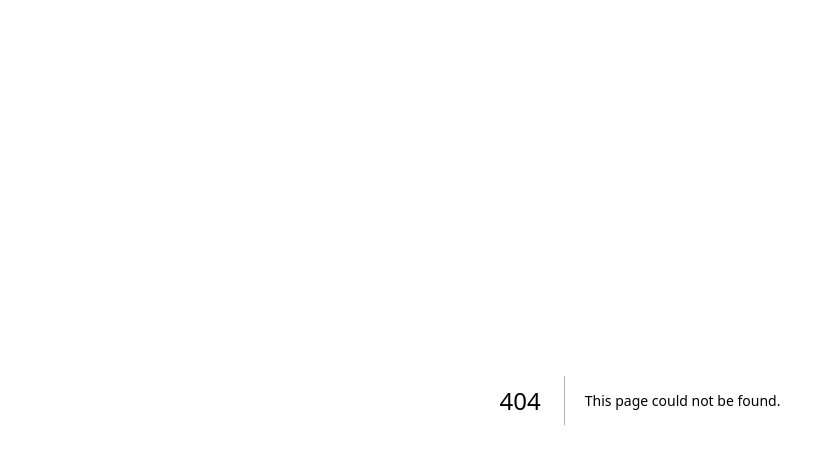
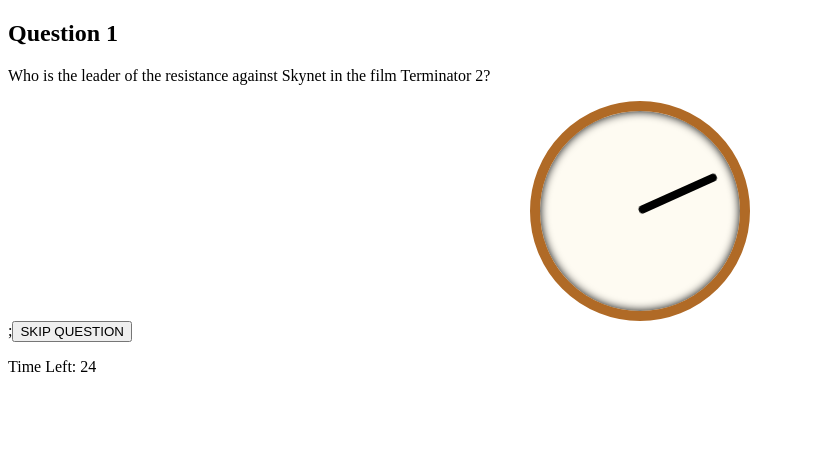
Before and after one commit to drnoir/30SecondQuiz, a Next.js app: page /components/Questions in a window 1280 px wide. Before the commit this address had no page. Shown: the top 464 px of the page, without its empty margins (0-835 px from the left). Built offline with nearby package versions, Linux system fonts and the light colour scheme.

Commit message:
# working on component logic for Button.tsx - added end screen layout - ternary's for switching in JSX

```diff
--- a/pages/components/Button.tsx
+++ b/pages/components/Button.tsx
@@ -2,8 +2,6 @@
 interface ButtonProps {
     Title: string;
 }
-
-
 export default function Button ({Title}, correctAnswer) {
     async function handleSubmit(e, correctAnswer) {
         e.preventDefault();
--- a/pages/components/Question.tsx
+++ b/pages/components/Questions.tsx
@@ -12,19 +12,19 @@ export default function Questions() {
     // }
 
     const questionsList = [
-        { number: 1, question: "Who is the leader of the resistance against Skynet in the film Terminator 2", answers: [
+        { number: 1, question: "Who is the leader of the resistance against Skynet in the film Terminator 2?", answers: [
                 "John Connor",
                 "Boss Hog",
                 "Barry White",
                 "Sarah Connor"],
             correctAnswer: "John Connor"},
-        { number: 2, question: "Blablab", answers: [
+        { number: 2, question: "question2", answers: [
                 "John Connor",
                 "Boss Hog",
                 "Barry White",
                 "Sarah Connor"],
             correctAnswer: "John Connor"},
-        { number: 3, question: "Blablab", answers: [
+        { number: 3, question: "question3", answers: [
                 "John Connor",
                 "Boss Hog",
                 "Barry White",
@@ -33,6 +33,7 @@ export default function Questions() {
     ];
     // timer and reset state
     const [count, setCount] = useState(30);
+    const [endOfQuiz, setEndOfQuiz] = useState(false);
     // questions content state for displaying questions and answers
     const [questions, setQuestions] = useState( questionsList );
     const [questionNum, setQuestionNum] = useState(1);
@@ -41,6 +42,7 @@ export default function Questions() {
     // use effect hook for timer and setup of question
     useEffect(() => {
         setQuestionAmount(questions.length);
+        setQuestionText(questions[0].question)
         // init timer
         if (count > 0) {
             setTimeout(() => {
@@ -50,28 +52,44 @@ export default function Questions() {
         if (count === 0) {
             setCount(30);
             setQuestionNum(questionNum+1);
+            if (questionNum === questions.length){
+                setEndOfQuiz(true);
+            }
         }
     });
 
     const renderListOfAnswers = (questions) => {
-        return questions.map(answer => <Button Title ={answer}></Button>)
+        return questions.map(answers => <Button Title ={answers}>{answers}</Button>)
     }
 
-    console.log(questions);
-    console.log(questionAmount);
-    return <div className="container p-2 lex flex-1 items-center justify-center sm:items-stretch sm:justify-start mt-2">
+    const questionJSX = <div className="container p-2 lex flex-1 items-center justify-center sm:items-stretch sm:justify-start mt-2">
         <div className="sm:block">
             <h2 className="text-2xl font-bold tracking-tight text-black sm:text-4xl">Question {questionNum}</h2>
             <div className="flex flex-row">
-                <p className='basis-3/4 text-lg font-sans'>{questions[questionNum-1].question}</p>
+                <p className='basis-3/4 text-lg font-sans'>{questionText}</p>
                 {/*animated clock timer - clock.module.css*/}
                 <Clock/>
             </div>
         </div>
         <div className="flex flex-row">
-            {renderListOfAnswers}
+            {!endOfQuiz ? renderListOfAnswers : null};
             <Button Title = 'SKIP QUESTION'>SKIP QUESTION</Button>
         </div>
         <p className='basis-3/4 text-lg font-sans'>Time Left: {count}</p>
     </div>
+
+    const endQuiz = <div className="container p-2 lex flex-1 items-center justify-center sm:items-stretch sm:justify-start mt-2">
+        <div className="sm:block">
+            <h2 className="text-2xl font-bold tracking-tight text-black sm:text-4xl">End of the quiz</h2>
+            <div className="flex flex-row">
+                <p className='basis-3/4 text-lg font-sans'>You got 0 questions correct out of {questions.length}  </p>
+            </div>
+        </div>
+        <div className="flex flex-row">
+            <Button Title = 'View Chart'>View Chart</Button>
+        </div>
+    </div>
+    console.log(questions);
+    console.log(questionAmount);
+    return !endOfQuiz ?  questionJSX : endQuiz;
 }
--- a/pages/index.tsx
+++ b/pages/index.tsx
@@ -4,7 +4,7 @@ import 'tailwindcss/tailwind.css'
 // components
 import MainMenu from './components/MainMenu'
 import Header from "./components/Header";
-import Question from './components/Question'
+import Question from './components/Questions'
 import Footer from "./components/Footer";
 
 export default function Home() {
```
